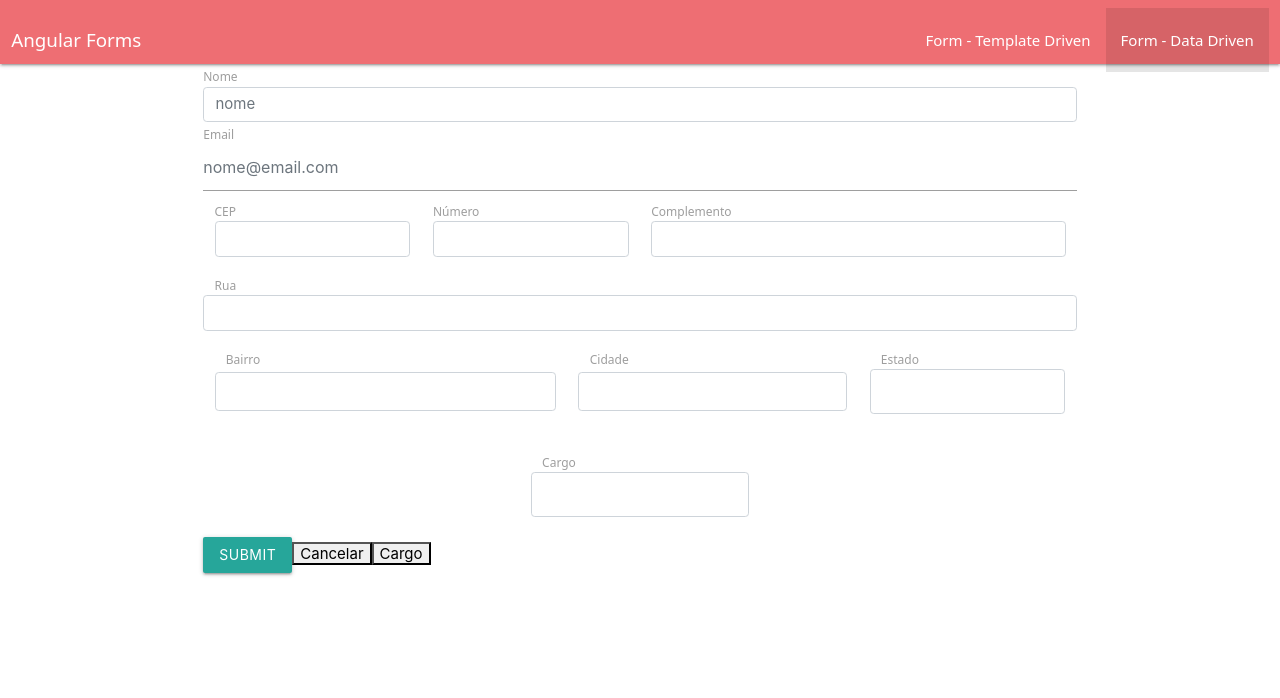
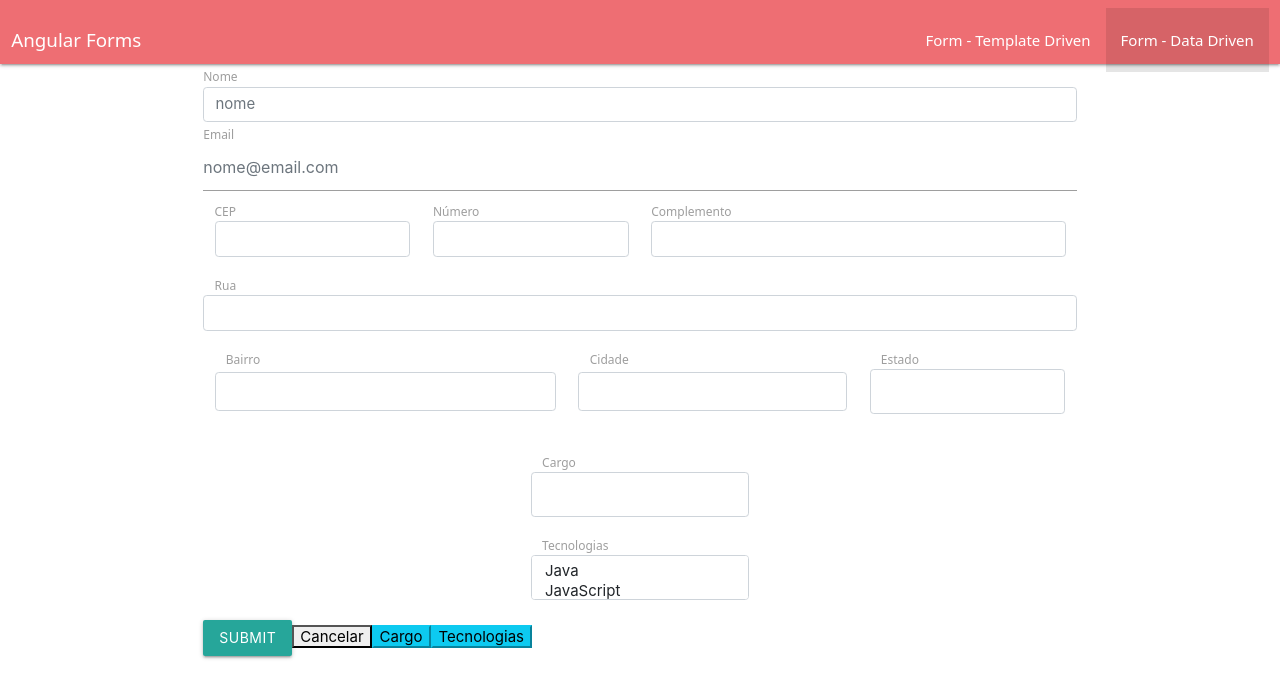
Before and after one commit to Pjlacerda18/Loiane-Angular, an Angular app in the folder forms/: page /DataForm in a window 1280 px wide. Shown: the top 698 px of the page. Built offline with nearby package versions, Linux system fonts and the light colour scheme.

Commit message:
aula 104

```diff
--- a/forms/src/app/data-form/data-form.component.html
+++ b/forms/src/app/data-form/data-form.component.html
@@ -74,6 +74,7 @@
 
     <div>
 
+
         <div class="form-group">
             <div class="row col-md-3" [ngClass]="aplicaCssErro('cargo')">
                 <label for="cargo" class="control-label">Cargo</label> <select type="cargo" class="form-control" id="cargo" formControlName="cargo" [compareWith]="compararCargos">
@@ -82,13 +83,22 @@
                 <app-campo-control-erro [mostrarErro]="verificaValidTouched('cargo')" msgErro="Cargo é obrigatório."></app-campo-control-erro>
             </div>
 
+            <div class="form-group">
+                <div class="row col-md-3" [ngClass]="aplicaCssErro('tecnologias')">
+                    <label for="tecnologias" class="control-label">Tecnologias</label> <select multiple class="form-control" id="tecnologias" formControlName="tecnologias" [compareWith]="compararCargos">
+                  <option  *ngFor="let tecnologia of tecnologias" [value]="tecnologia.nome">{{ tecnologia.desc }}</option>
+                </select>
+                </div>
 
 
+
+
+            </div>
+
+            <button type="submit" class="btn btn-primary">Submit</button>
+
+            <button class="btn-default" (click)="resetar()">Cancelar</button>
+
+            <button class="btn-info" (click)="setarCargo()">Cargo</button>
+            <button class="btn-info" (click)="setarTecnologias()">Tecnologias</button>
         </div>
-
-        <button type="submit" class="btn">Submit</button>
-
-        <button class="btn-default" (click)="resetar()">Cancelar</button>
-
-        <button class="btn-default" (click)="setarCargo()">Cargo</button>
-    </div>
--- a/forms/src/app/data-form/data-form.component.ts
+++ b/forms/src/app/data-form/data-form.component.ts
@@ -17,6 +17,7 @@
   controle: any;
   estados: Observable<EstadoBr[]> | any;
   cargos: [any] | any;
+  tecnologias: any[] | any;
 
   constructor(
     private formBuilder: FormBuilder,
@@ -30,6 +31,7 @@
 
     this.cargos = this.dropdownService.getCargos()
 
+this.tecnologias = this.dropdownService.getTecnologias()
    /* this.dropdownService.getEstadosBr()
     .subscribe(dados => this.estados = dados) */
 
@@ -54,7 +56,9 @@
 estado: [null, Validators.required],
 }),
 
-cargo: [null]
+cargo: [null],
+
+tecnologias: [null]
 
 
 });
@@ -172,4 +176,7 @@
 
 }
 
+setarTecnologias() {
+  this.formulario.get('tecnologias').setvalue(['java', 'javascript', 'php'])}
+
 }
--- a/forms/src/app/shared/services/dropdown.service.ts
+++ b/forms/src/app/shared/services/dropdown.service.ts
@@ -21,5 +21,14 @@
       {nome: 'Dev', nível: 'Júnior', desc: 'Dev Sr' }
   ]
 }
+getTecnologias() {
+ return [
+   {nome:'java', desc:'Java'},
+   {nome:'javascript', desc:'JavaScript'},
+   {nome:'php', desc:'PHP'},
+   {nome:'java', desc:'Ruby'}
+
+]
+}
 
 }
```
